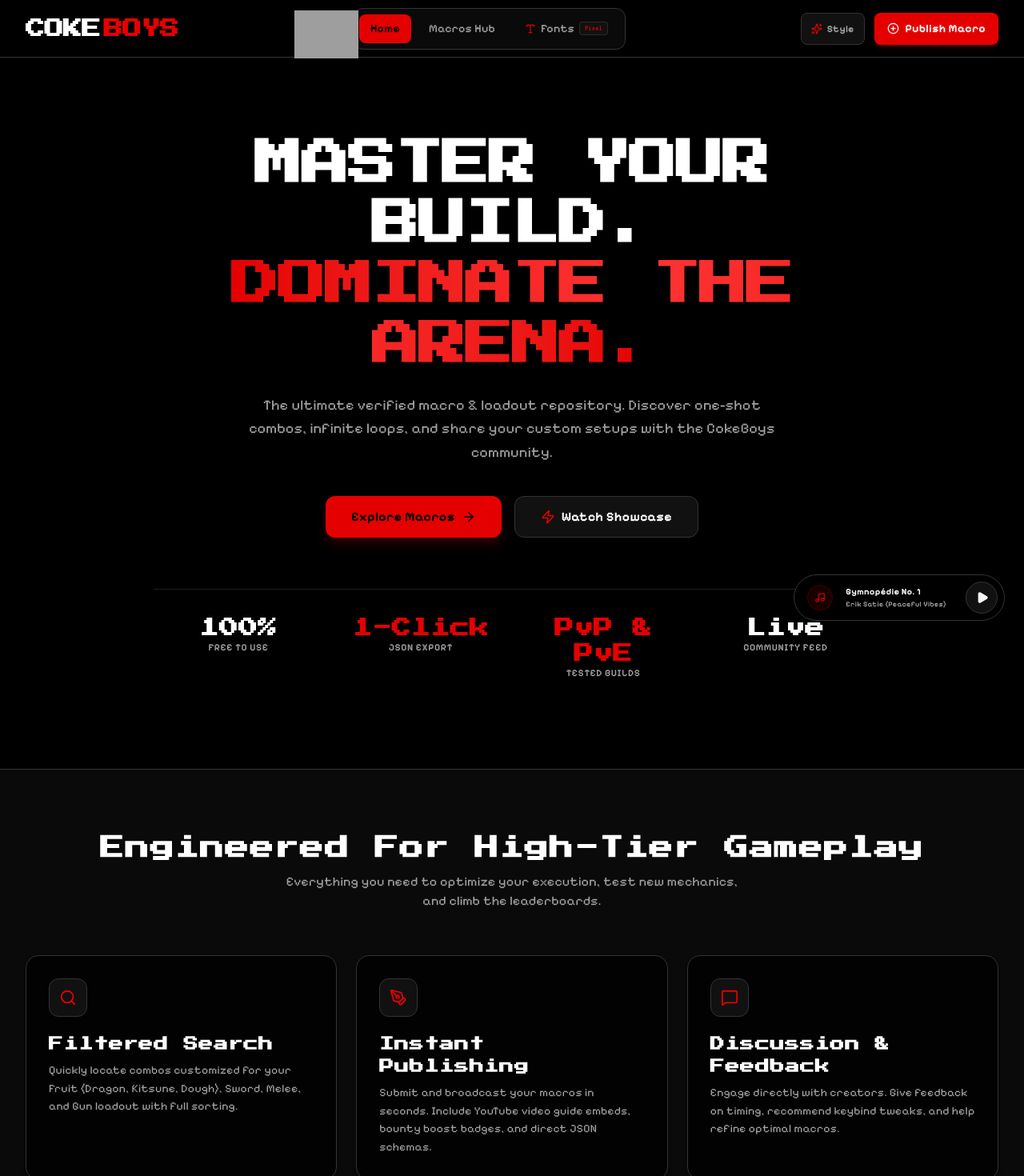
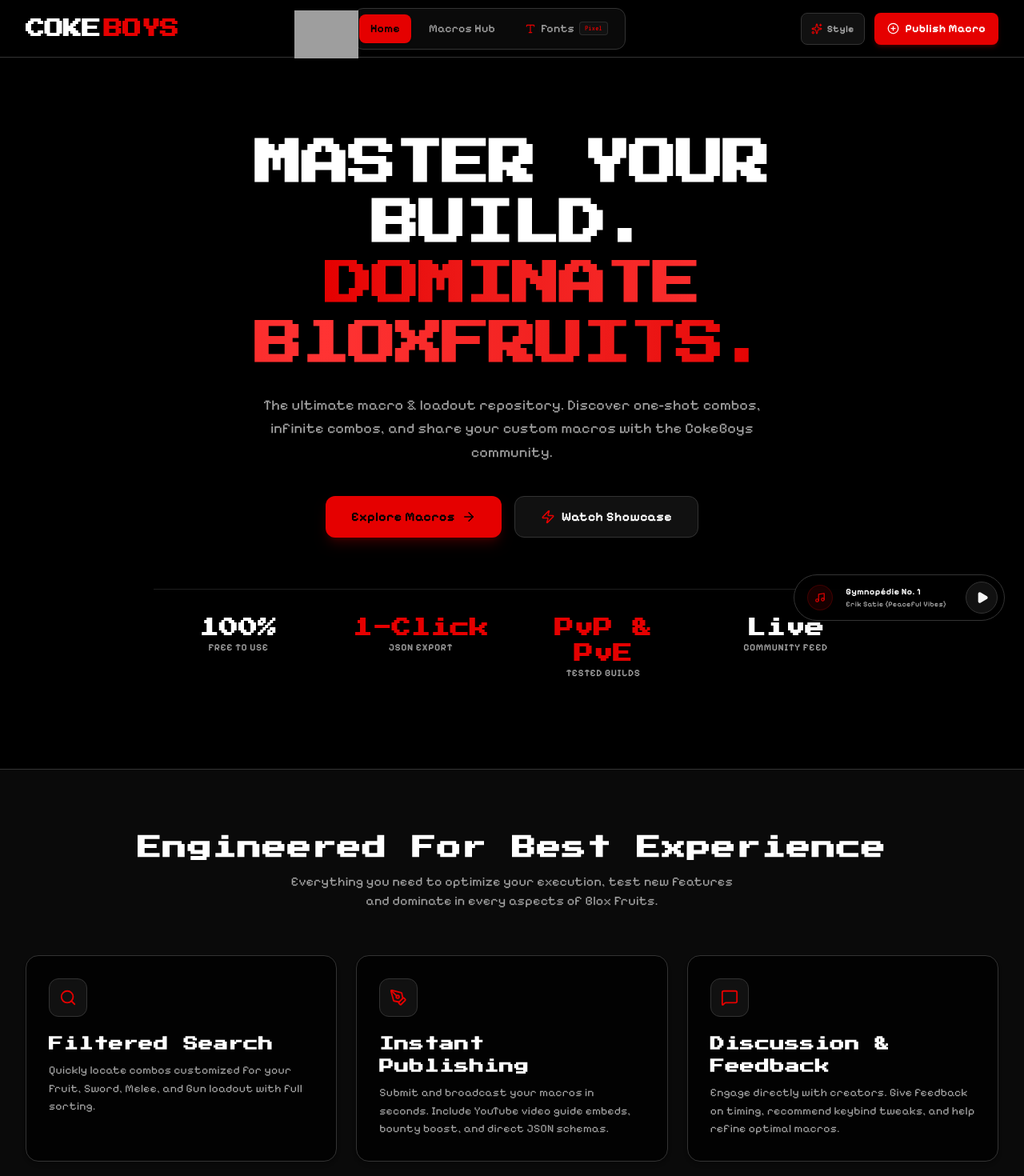
Before and after one commit to adevofficial311-dev/Macro, a React (Vite) app: page / in a window 1280 px wide. Shown: the top 1470 px of the page at 80% size. Built offline with nearby package versions, Linux system fonts and the light colour scheme; grey boxes are pictures that could not be loaded.

Commit message:
Revise headlines and descriptions for Blox Fruits
Updated text content for clarity and relevance to Blox Fruits.

```diff
--- a/src/pages/Home.tsx
+++ b/src/pages/Home.tsx
@@ -11,12 +11,12 @@
         <h1 className="text-2xl sm:text-4xl md:text-5xl lg:text-6xl font-display font-black text-white tracking-tight leading-tight max-w-4xl mb-6 break-words">
           MASTER YOUR BUILD.<br />
           <span className="text-transparent bg-clip-text bg-gradient-to-r from-cb-yellow via-cb-yellow-hover to-cb-red">
-            DOMINATE THE ARENA.
+            DOMINATE BlOXFRUITS.
           </span>
         </h1>
 
         <p className="text-sm sm:text-base md:text-lg text-cb-text-muted max-w-2xl mb-10 leading-relaxed break-words">
-          The ultimate verified macro & loadout repository. Discover one-shot combos, infinite loops, and share your custom setups with the CokeBoys community.
+          The ultimate macro & loadout repository. Discover one-shot combos, infinite combos, and share your custom macros with the CokeBoys community.
         </p>
 
         {/* Hero CTAs */}
@@ -64,10 +64,10 @@
         <div className="max-w-7xl mx-auto px-4 sm:px-6 lg:px-8">
           <div className="text-center mb-14">
             <h2 className="text-2xl sm:text-3xl font-display font-black text-white mb-3">
-              Engineered For High-Tier Gameplay
+              Engineered For Best Experience
             </h2>
             <p className="text-cb-text-muted text-base max-w-xl mx-auto">
-              Everything you need to optimize your execution, test new mechanics, and climb the leaderboards.
+              Everything you need to optimize your execution, test new features and dominate in every aspects of Blox Fruits.
             </p>
           </div>
 
@@ -79,7 +79,7 @@
               </div>
               <h3 className="text-lg font-bold text-white mb-2 font-display">Filtered Search</h3>
               <p className="text-cb-text-muted text-sm leading-relaxed">
-                Quickly locate combos customized for your Fruit (Dragon, Kitsune, Dough), Sword, Melee, and Gun loadout with full sorting.
+                Quickly locate combos customized for your Fruit, Sword, Melee, and Gun loadout with full sorting.
               </p>
             </div>
 
@@ -90,7 +90,7 @@
               </div>
               <h3 className="text-lg font-bold text-white mb-2 font-display">Instant Publishing</h3>
               <p className="text-cb-text-muted text-sm leading-relaxed">
-                Submit and broadcast your macros in seconds. Include YouTube video guide embeds, bounty boost badges, and direct JSON schemas.
+                Submit and broadcast your macros in seconds. Include YouTube video guide embeds, bounty boost, and direct JSON schemas.
               </p>
             </div>
 
```
